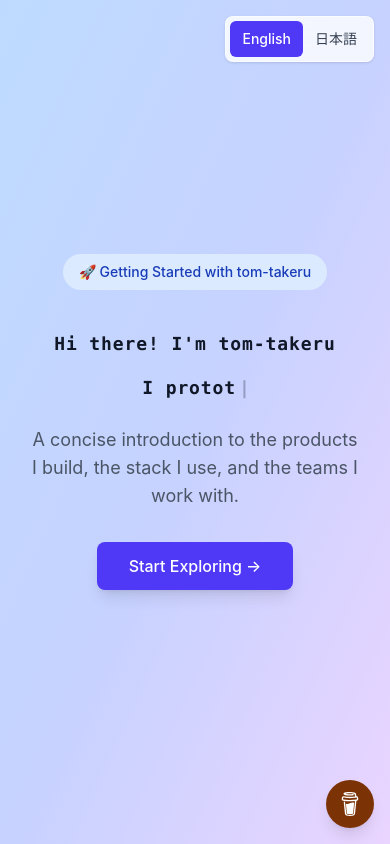
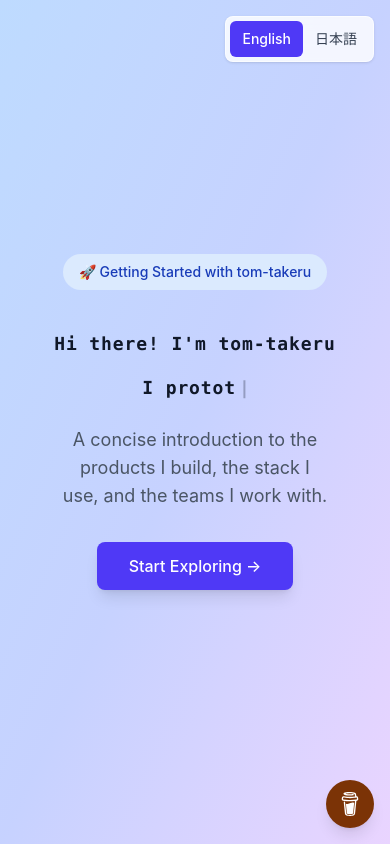
Before and after one commit to tom-takeru/getting-started-with-tom-takeru, a Next.js app: page / in a window 390 px wide. Shown: the top 844 px of the page. Built offline with nearby package versions, Linux system fonts and the light colour scheme.

Commit message:
fix: balance hero description wrap
Widen the hero description line and use balanced wrapping so the English and Japanese summaries avoid awkward desktop breaks while remaining responsive.

```diff
--- a/src/components/Root.tsx
+++ b/src/components/Root.tsx
@@ -213,7 +213,7 @@
             ariaLabel={messages.heroTypingAria}
             words={messages.heroTypingWords}
           />
-          <p className='mt-6 text-lg text-gray-600 max-w-2xl mx-auto'>
+          <p className='mt-6 text-lg text-gray-600 max-w-4xl mx-auto text-balance'>
             {messages.heroDescription}
           </p>
           <div className='mt-8 flex justify-center'>
```
